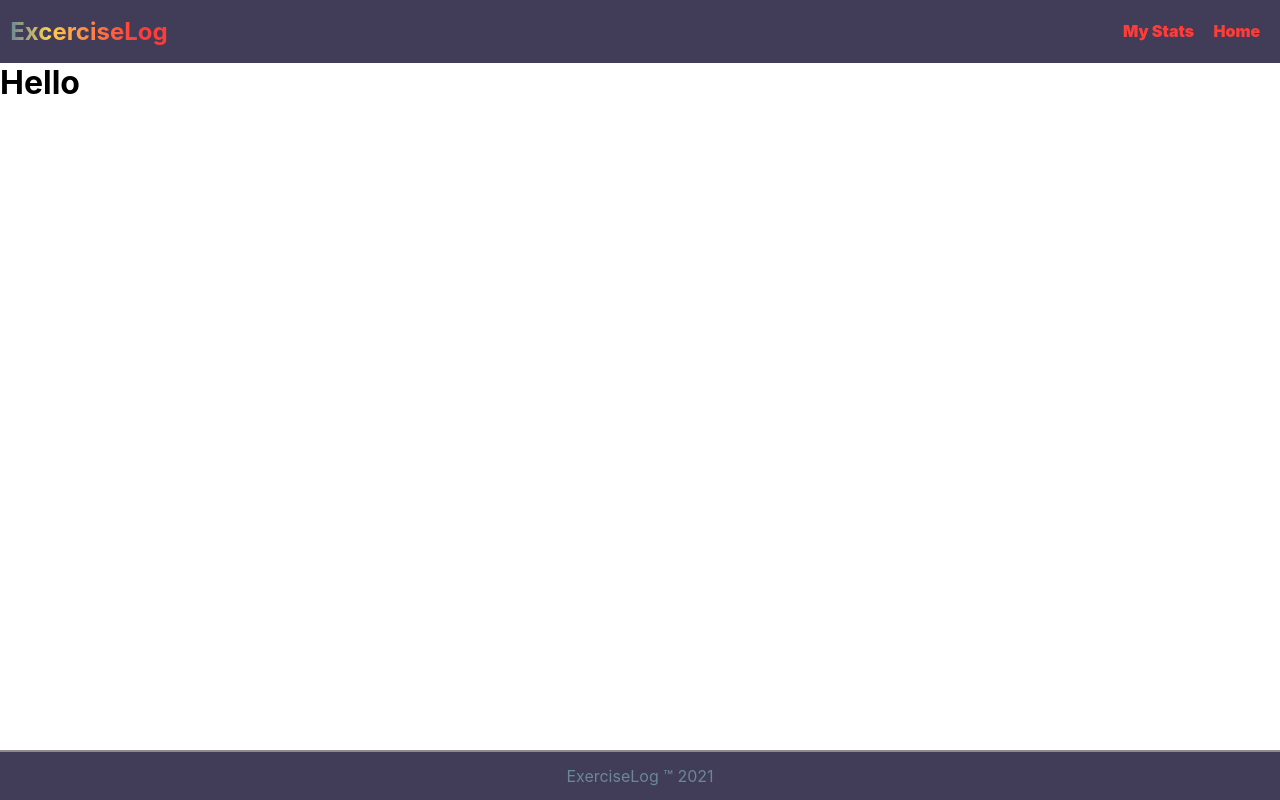
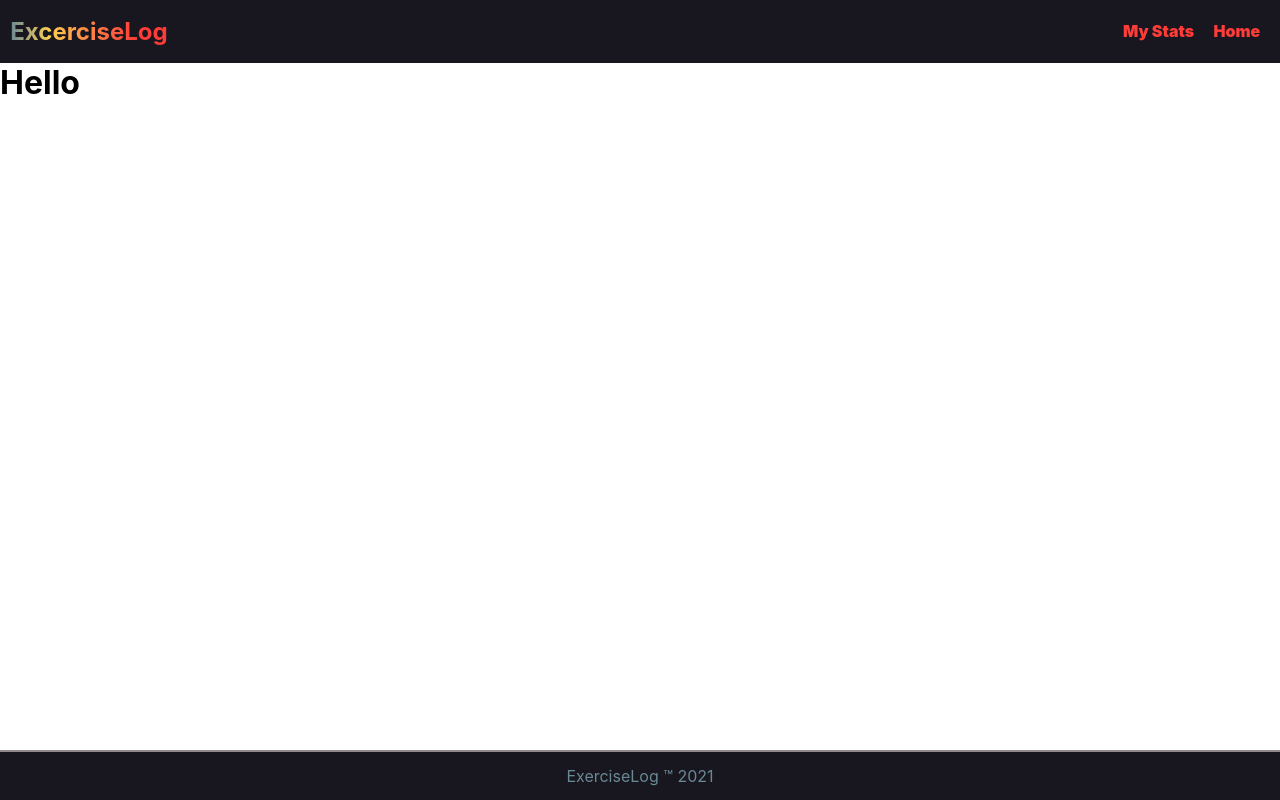
Before and after one commit to cat403/exercise_app, a React (Create React App) app: page / in a window 1280 px wide. Built offline with nearby package versions, Linux system fonts and the light colour scheme.

Commit message:
drastically darkened the background color

```diff
--- a/src/Navigation.js
+++ b/src/Navigation.js
@@ -5,7 +5,9 @@ function Navigation() {
   return (
     <nav className="nav-bar">
       <div className="logo-container">
-        <h1>ExcerciseLog</h1>
+        <Link to="/">
+          <h1>ExcerciseLog</h1>{" "}
+        </Link>
       </div>
       <ul>
         <li>
--- a/src/variables.css
+++ b/src/variables.css
@@ -2,6 +2,6 @@
   --tart-orange: #ff3c38;
   --maize-crayola: #ffd151;
   --navajo-white: #ffdda1;
-  --english-violet: #413c58;
+  --english-violet: #18161f;
   --light-slate-grey: #698996;
 }
```
